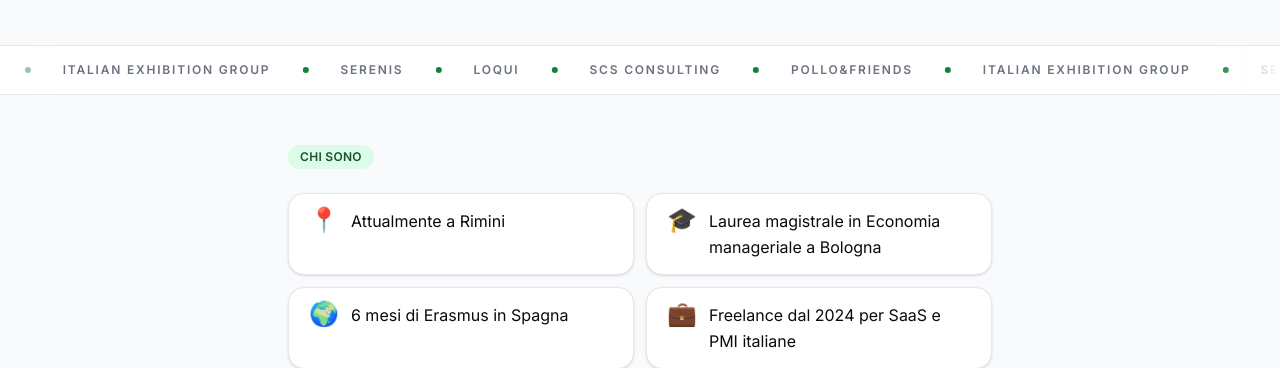
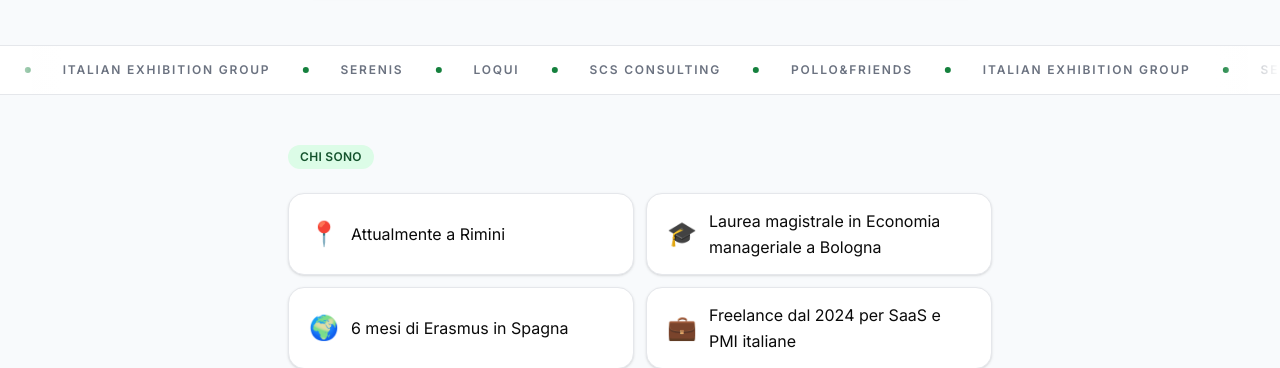
Before and after one commit to Rigos99/andrearighini.com, an Astro site: page / in a window 1280 px wide. Shown: the part 584-952 px from the top of the page. Built offline with nearby package versions, Linux system fonts and the light colour scheme; Astro itself is replaced by a stand-in of ours.

Commit message:
about: vertically center text in cards (items-start -> items-center) so single-line cards don't look top-heavy

```diff
--- a/src/components/About.astro
+++ b/src/components/About.astro
@@ -14,7 +14,7 @@ const { t } = Astro.props;
   <ul class="grid grid-cols-1 gap-3 sm:grid-cols-2">
     {
       t.about.items.map((item) => (
-        <li class="flex items-start gap-3 rounded-2xl border border-[var(--color-line)] bg-white px-4 py-3.5 shadow-sm transition duration-300 ease-out hover:-translate-y-0.5 hover:border-[var(--color-accent)] hover:shadow-md sm:px-5">
+        <li class="flex items-center gap-3 rounded-2xl border border-[var(--color-line)] bg-white px-4 py-3.5 shadow-sm transition duration-300 ease-out hover:-translate-y-0.5 hover:border-[var(--color-accent)] hover:shadow-md sm:px-5">
           <span class="shrink-0 text-2xl leading-none">{item.icon}</span>
           <p class="text-sm leading-relaxed text-[var(--color-ink)] sm:text-base">
             {item.text}
```
